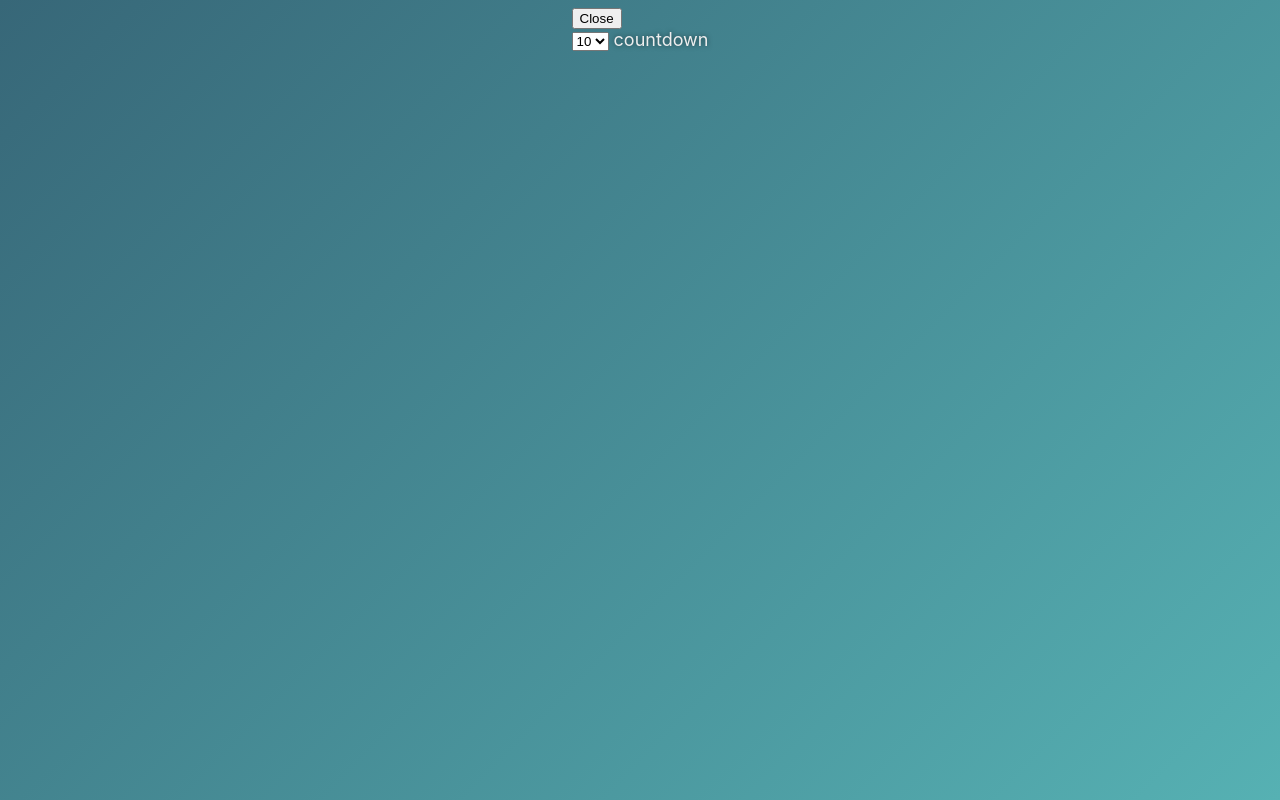
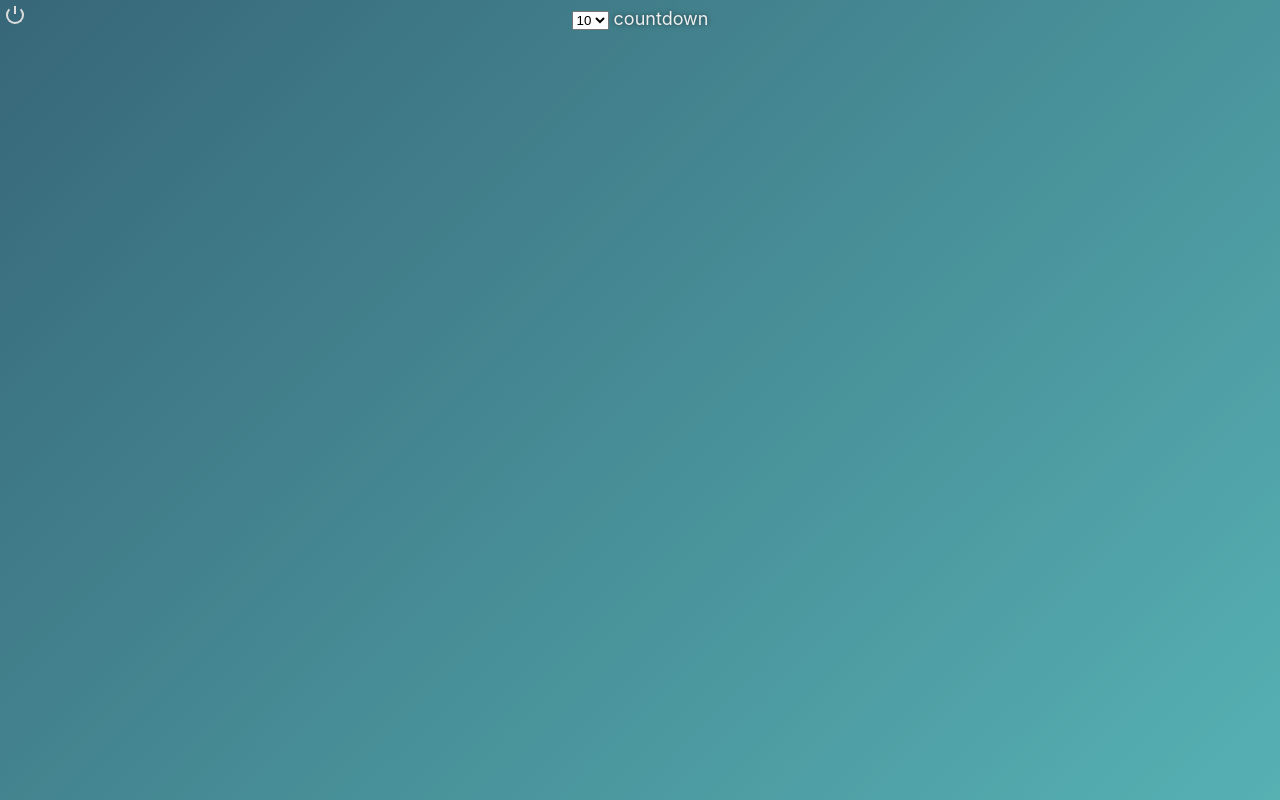
Before and after one commit to filoxo/standup, an Electron app: page index.html in a window 1280 px wide. Drawn offline with Linux system fonts and the light colour scheme.

Commit message:
Add power icon styles.

```diff
--- a/app/style.css
+++ b/app/style.css
@@ -22,3 +22,51 @@ footer {
     width: 20px;
     height: 20px;
 }
+.hidden {
+    display: none;
+}
+
+button.icon {
+    background-color: transparent;
+}
+.icon, .icon * {
+    box-sizing: border-box;
+}
+.icon {
+    display: inline-block;
+    vertical-align: middle;
+    position: relative;
+    font-style: normal;
+    color: #ddd;
+    text-align: left;
+    text-indent: -9999px;
+    direction: ltr;
+}
+.icon::after, .icon::before {
+    content: '';
+    pointer-events: none;
+}
+.power {
+  width: 18px;
+  height: 18px;
+  border: 2px solid;
+  border-radius: 50%;
+  border-top-color: transparent;
+  margin: 6px;
+  position: relative;
+}
+.power::before {
+    content: '';
+  position: absolute;
+  top: -15%;
+  left: calc(50% - 1px);
+  width: 2px;
+  height: 60%;
+  box-shadow: inset 0 0 0 32px;
+}
+
+#closeBtn {
+    position: absolute;
+    top: 0;
+    left: 0;
+}
```
